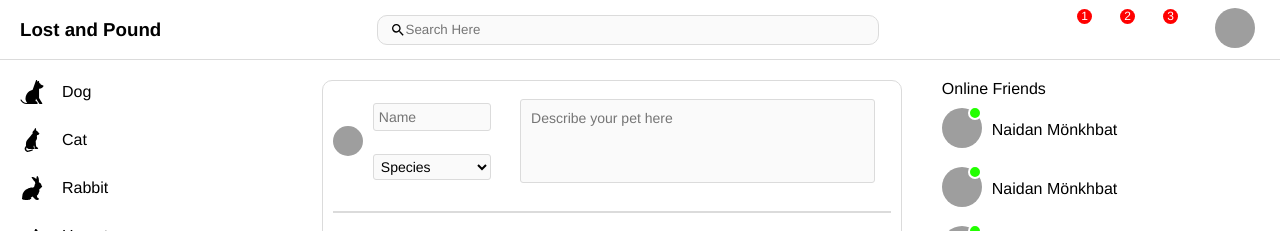
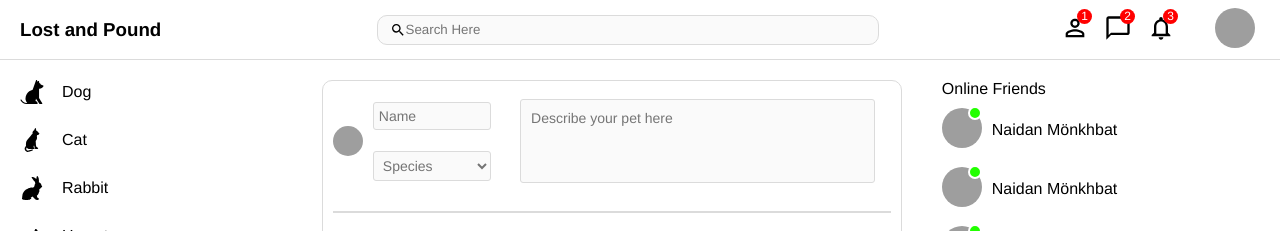
Before and after one commit to dan-k-park/Lost-and-Pound, a React (Create React App) app in the folder client/: page / in a window 1280 px wide. Shown: the top 231 px of the page. Built offline with nearby package versions, Linux system fonts and the light colour scheme; grey boxes are pictures that could not be loaded.

Commit message:
new color scheme

```diff
--- a/client/src/components/CreateNotice/index.jsx
+++ b/client/src/components/CreateNotice/index.jsx
@@ -47,6 +47,7 @@ const InputsWrapper = styled.div`
 
   @media only Screen and (max-width: 640px) {
     gap: 10px;
+      margin-bottom: 10px;
   }
 `;
 
@@ -73,18 +74,17 @@ const ShorterInputs = styled.div`
 
 const Species = styled.select`
   width: 80%;
-  padding: 3px;
-  background: white;
+  padding: 5px;
   font-size: 14px;
   border: solid;
   border-width: thin;
   border-color: #dbdbdb;
   border-radius: 3px;
   background-color: #fafafa;
-
+  color: #747474;
   option {
     color: black;
-    background: white;
+    background: #fafafa;
     display: flex;
     white-space: pre;
     min-height: 20px;
--- a/client/src/components/Navbar/index.jsx
+++ b/client/src/components/Navbar/index.jsx
@@ -37,7 +37,7 @@ const Large = styled.h3`
 
 const Small = styled.h3`
   display: none;
-  color: #fff;
+  color: #000;
   @media only Screen and (max-width: 640px) {
     display: inline-block;
   }
@@ -88,7 +88,7 @@ const SearchButton = styled(MdSearch)`
     display: block;
     font-size: 28px;
     margin-right: 12px;
-    color: #fff;
+    color: #000;
   }
 `;
 
@@ -171,15 +171,15 @@ const Navbar = () => {
         <NavIconContainer searchOpen={searchOpen}>
           <SearchButton onClick={() => setSearchOpen(true)} />
           <NavIcon>
-            <MdPersonOutline style={{ fontSize: "28px" }} />
+            <MdPersonOutline style={{ fontSize: "28px", color: "#000" }} />
             <IconBadge>1</IconBadge>
           </NavIcon>
           <NavIcon>
-            <MdChatBubbleOutline style={{ fontSize: "28px" }} />
+            <MdChatBubbleOutline style={{ fontSize: "28px", color: "#000" }} />
             <IconBadge>2</IconBadge>
           </NavIcon>
           <NavIcon>
-            <MdNotificationsNone style={{ fontSize: "28px" }} />
+            <MdNotificationsNone style={{ fontSize: "28px", color: "#000" }} />
             <IconBadge>3</IconBadge>
           </NavIcon>
         </NavIconContainer>
```
